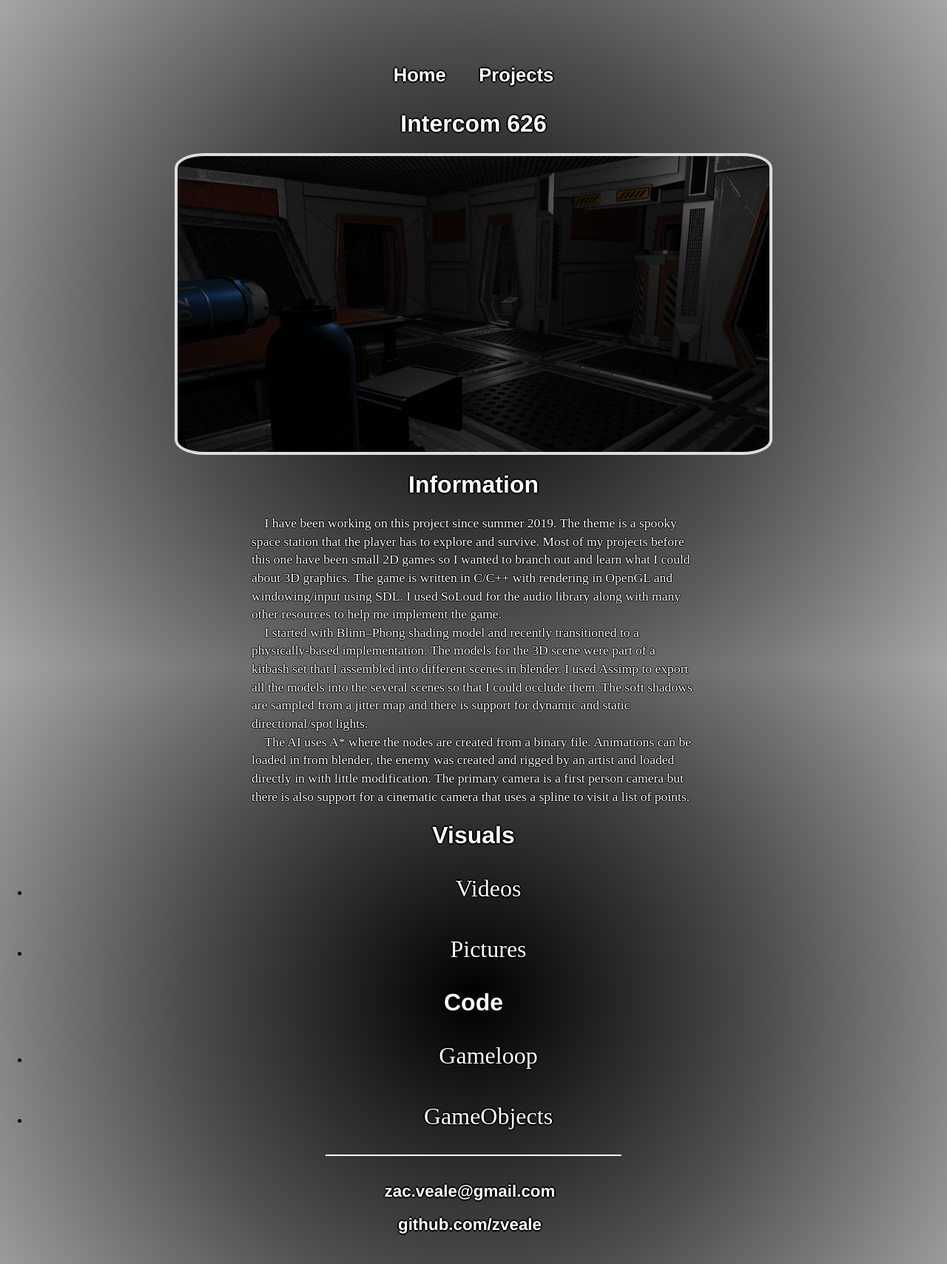
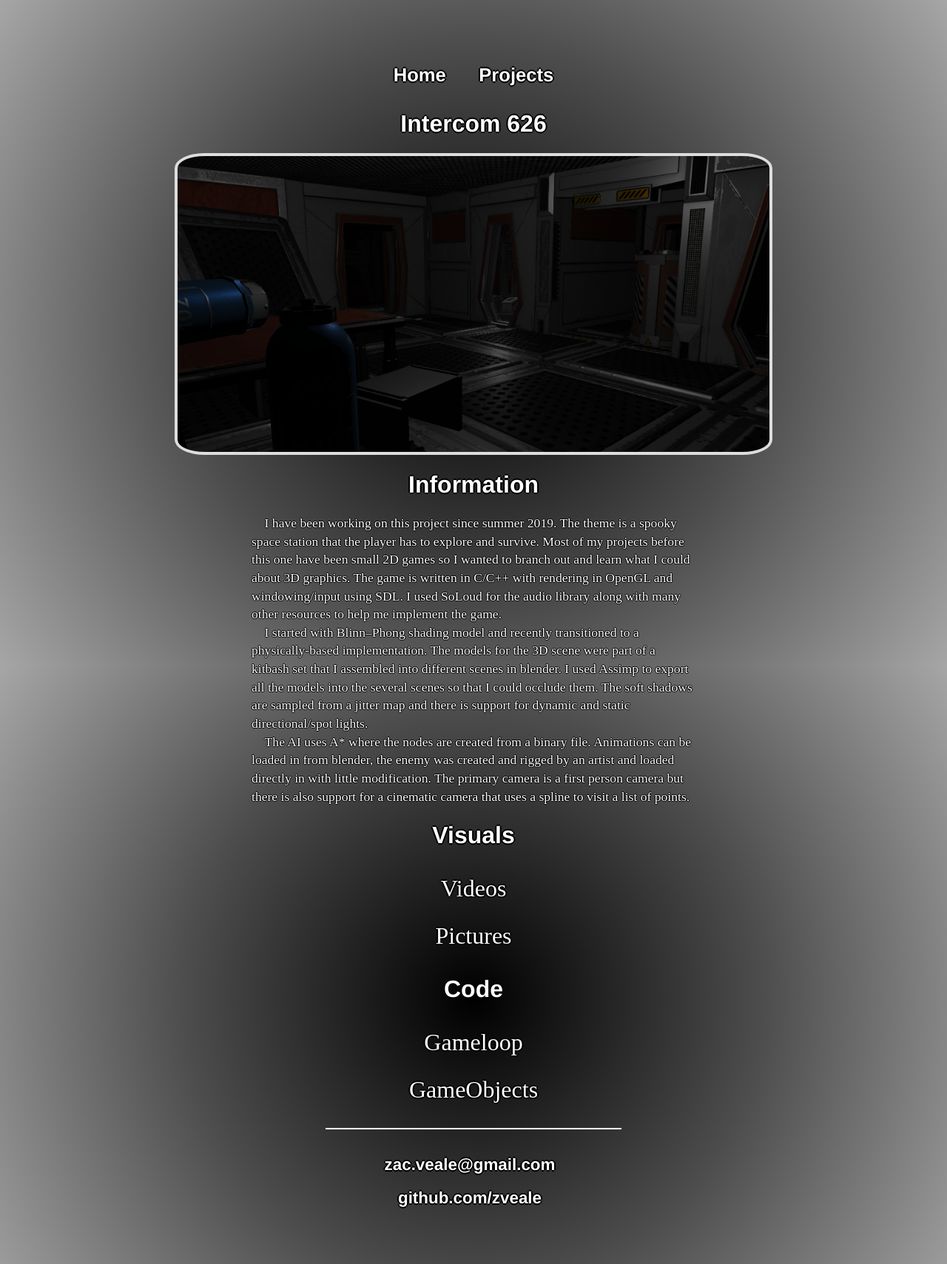
Before and after one commit to zveale/zveale.github.io, a Jekyll site: the page built from projects/index.html, in a window 1280 px wide. Shown: the whole page at 74% size. Built offline with Jekyll 4.4.1, drawn with Linux system fonts in a browser that asks for light colours.

Commit message:
Update index.html

```diff
--- a/projects/index.html
+++ b/projects/index.html
@@ -14,15 +14,11 @@
 		</p>
 
 		<h1>Visuals</h1>
-		<ul>
-			<li><a href="https://github.com/zveale/projects/tree/master/intercom%20626/visual/videos">Videos</a></li>
-        	<br><li><a href="https://github.com/zveale/projects/tree/master/intercom%20626/visual/pictures">Pictures</a></li>
-	    </ul>
+		<a href="https://github.com/zveale/projects/tree/master/intercom%20626/visual/videos">Videos</a></li>
+        <br><a href="https://github.com/zveale/projects/tree/master/intercom%20626/visual/pictures">Pictures</a></li>
 
 		<h1>Code</h1>
-		<ul>
-			<li><a href="https://github.com/zveale/projects/tree/master/Intercom%20626/code/Gameloop">Gameloop</a></li>
-			<br><li><a href="https://github.com/zveale/projects/tree/master/Intercom%20626/code/GameObjects">GameObjects</a></li>
-	    </ul>
+		<a href="https://github.com/zveale/projects/tree/master/Intercom%20626/code/Gameloop">Gameloop</a></li>
+		<br><a href="https://github.com/zveale/projects/tree/master/Intercom%20626/code/GameObjects">GameObjects</a></li>
 
 	</div>
```
